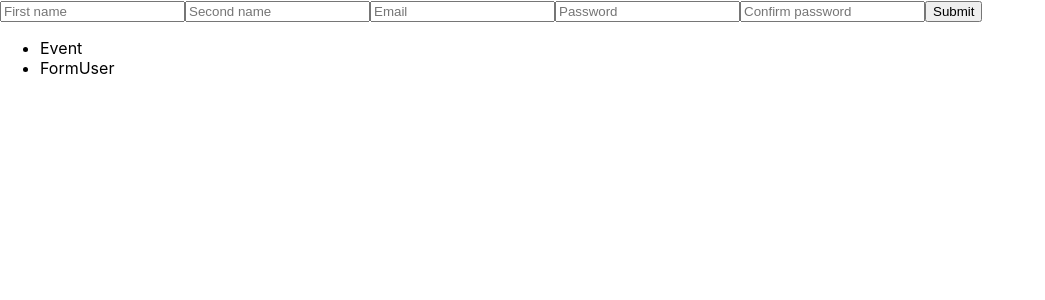
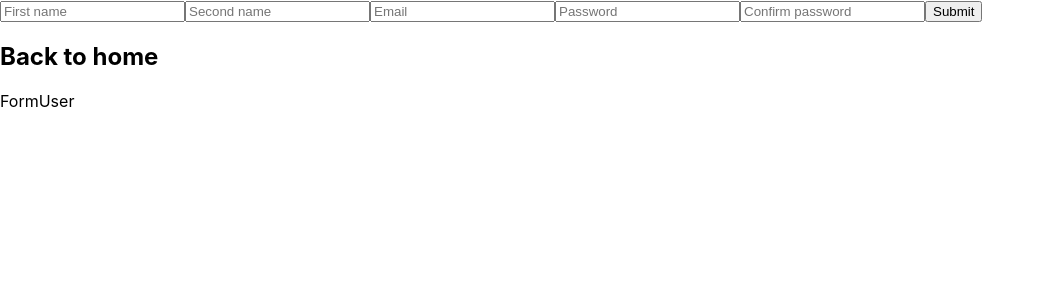
Before and after one commit to pellegabriel/Events-Web, a Next.js app: page /formUser/FormUser in a window 1280 px wide. Shown: the top 300 px of the page, without its empty margins (0-1045 px from the left). Built offline with nearby package versions, Linux system fonts and the light colour scheme; no server answers; what @aws-amplify/ui-react, aws-amplify would draw is missing.

Commit message:
Study for formuser

```diff
--- a/pages/_app.tsx
+++ b/pages/_app.tsx
@@ -8,6 +8,7 @@ import { AmplifyProvider } from "@aws-amplify/ui-react";
 import "@aws-amplify/ui-react/styles.css";
 import "@fontsource/inter";
 import "../styles/reset.css";
+import FormUser from "./formUser/FormUser"
 
 import awsconfig from "../src/aws-exports";
 Amplify.configure(awsconfig);
@@ -17,23 +18,13 @@ export default function App({ Component, pageProps }: AppProps) {
   return (
     <AmplifyProvider theme={studioTheme}>
       <Component {...pageProps} />
-
-      <div className="App">
-        <nav>
-          <ul>
-            <li>
-            <Link href="/event">
+            {/* <Link href="/event">
               Event
-            </Link>
-            </li>
-            <li>
-            <Link href="/formUser">
+            </Link> */}
+            <Link href="/FormUser" >
               FormUser
             </Link>
-            </li>
-          </ul>
-        </nav>
-      </div>
+
   </AmplifyProvider>
   );
 }
--- a/pages/formUser/FormUser.tsx
+++ b/pages/formUser/FormUser.tsx
@@ -1,4 +1,5 @@
 import { useForm } from 'react-hook-form';
+import Link from 'next/link';
 
 interface FormData {
   firstName: string;
@@ -25,6 +26,9 @@ export default function FormUser() {
 
         <button type="submit">Submit</button>
       </form>
+      <h2>
+        <Link href="/">Back to home</Link>
+      </h2>
     </div>
   );
 }
```
